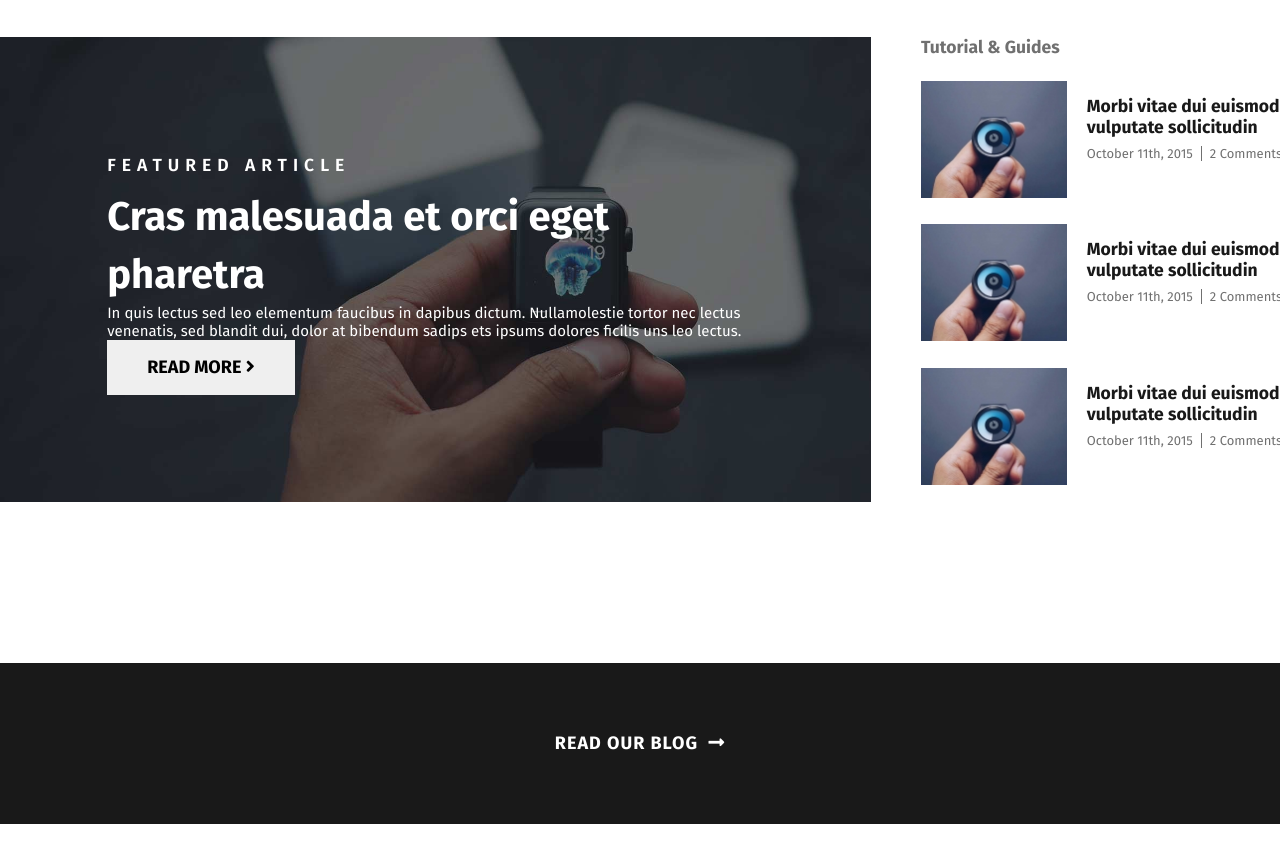
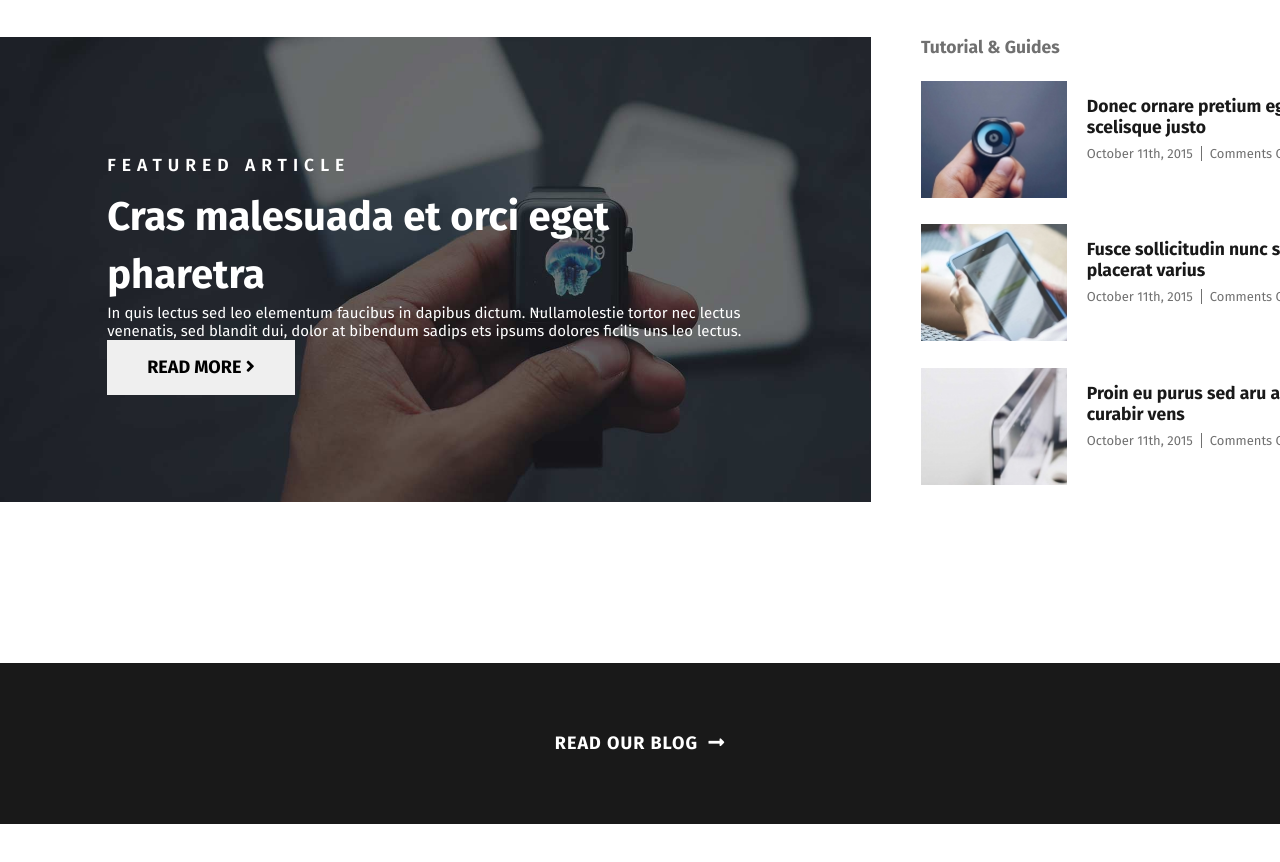
Before and after one commit to 0d1n92/proj-html-vuejs, a website: page index.html in a window 1280 px wide. Shown: the part 3270-4132 px from the top of the page. Drawn offline with nearby package versions, Linux system fonts and the light colour scheme.

Commit message:
vue tutorial articles

```diff
--- a/index.html
+++ b/index.html
@@ -80,7 +80,6 @@
           </div>
           <!-- article grid 3 items-->
           <div id="grid_featured_preview" class="container_1340 margin_auto  margin_bottom_40 orizontal_flex">
-            <!-- article box1 -->
             <article v-for="article in articlesFeatured" class="box_preview_article">
               <a href="#">
                 <img class="img_news" :src=article.img alt="art 1">
@@ -107,34 +106,17 @@
           <!-- right -->
           <aside id="tutorial" class="float_right cl_35">
             <h3>Tutorial & Guides</h3>
-            <article class="description_tutorial">
-              <a  href=""><img src="img\post_feat_img_23-147x118.jpg" alt=""></a>
+            <article class="description_tutorial" v-for="item in tutorialData">
+              <a  href=""><img :src=item.img alt=""></a>
               <div>
-                <a href="#" class="title_preview_link"><h3 class="title_preview_post">Morbi vitae dui euismod vulputate sollicitudin</h3> </a>
-                <span class="meta">October 11th, 2015<a class="count_comment">2 Comments</a></span>
-              </div>
-            </article>
-
-            <article class="description_tutorial">
-              <a  href=""><img src="img\post_feat_img_23-147x118.jpg" alt=""></a>
-              <div>
-                <a href="#" class="title_preview_link"><h3 class="title_preview_post">Morbi vitae dui euismod vulputate sollicitudin</h3> </a>
-                <span class="meta">October 11th, 2015<a class="count_comment">2 Comments</a></span>
-              </div>
-            </article>
-
-            <article class="description_tutorial">
-              <a  href=""><img src="img\post_feat_img_23-147x118.jpg" alt=""></a>
-              <div>
-                <a href="#" class="title_preview_link"><h3 class="title_preview_post">Morbi vitae dui euismod vulputate sollicitudin</h3> </a>
-                <span class="meta">October 11th, 2015<a class="count_comment">2 Comments</a></span>
+                <a href="#" class="title_preview_link"><h3 class="title_preview_post">{{item.title}}</h3> </a>
+                <span class="meta">{{item.date}}<a class="count_comment">{{item.comments}}</a></span>
               </div>
             </article>
           </aside>
         </section>
         <div id="redour_wrapper_XXS_btn">
           <a class="btn_XXS" type="button" name="button">READ OUR BLOG <i class="fas fa-long-arrow-alt-right"></i></a>
-
         </div>
         <footer >
           <div id="footer_top" class="container_1340 margin_auto">
--- a/js/main.js
+++ b/js/main.js
@@ -92,6 +92,27 @@ var app = new Vue({
         }
     ],
 
+    tutorialData:[
+      {
+        img:"img/post_feat_img_23-147x118.jpg",
+        title:"Donec ornare pretium eget scelisque justo",
+        date:"October 11th, 2015",
+        comments:"Comments Off",
+      },
+      {
+        img:"img/post_feat_img_22-147x118.jpg",
+        title:"Fusce sollicitudin nunc sed placerat varius",
+        date:"October 11th, 2015",
+        comments:"Comments Off",
+      },
+      {
+        img:"img/post_feat_img_20-147x118.jpg",
+        title:"Proin eu purus sed aru aliquet curabir vens",
+        date:"October 11th, 2015",
+        comments:"Comments Off",
+      }
+    ]
+
 
 
   },
```
